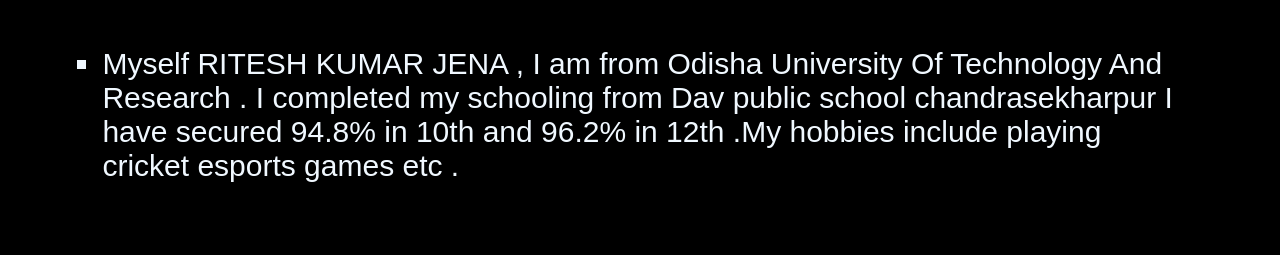
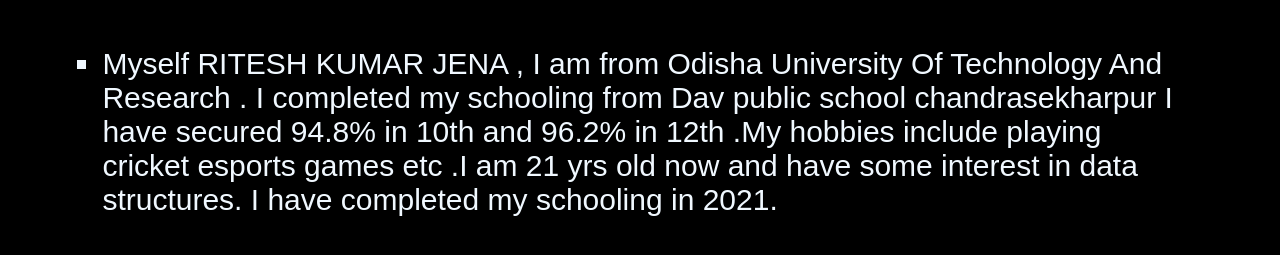
Before and after one commit to Ritesh-jena/portfolio, a plain HTML site: page html1.html in a window 1280 px wide. Shown: the part 43-298 px from the top of the page. Drawn offline with Linux system fonts and the light colour scheme.

Commit message:
Update html1.html

```diff
--- a/html1.html
+++ b/html1.html
@@ -16,7 +16,8 @@
         <nav>
             <ul>
                 <li>Myself RITESH KUMAR JENA , I am from Odisha University Of Technology And Research . I completed my schooling from Dav public school chandrasekharpur
-                    I have secured 94.8% in 10th and 96.2% in 12th .My hobbies include playing cricket esports games etc .</li>
+                    I have secured 94.8% in 10th and 96.2% in 12th .My hobbies include playing cricket esports games etc .I am 21 yrs old now and have some interest in data structures.
+                    I have completed my schooling in 2021.</li>
             </ul>
              </nav>
     </div>
```
